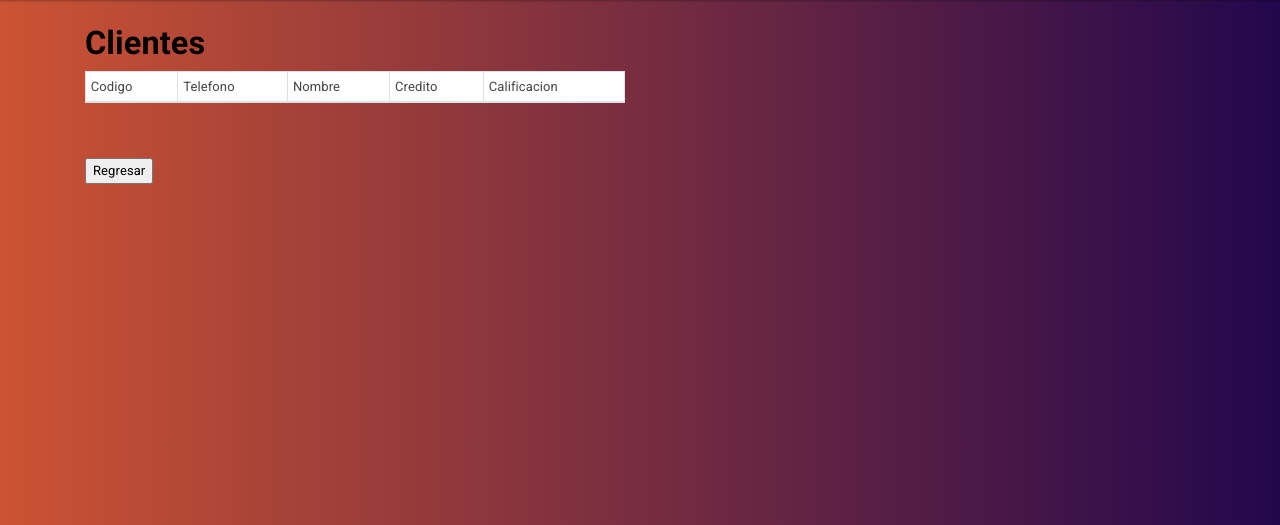
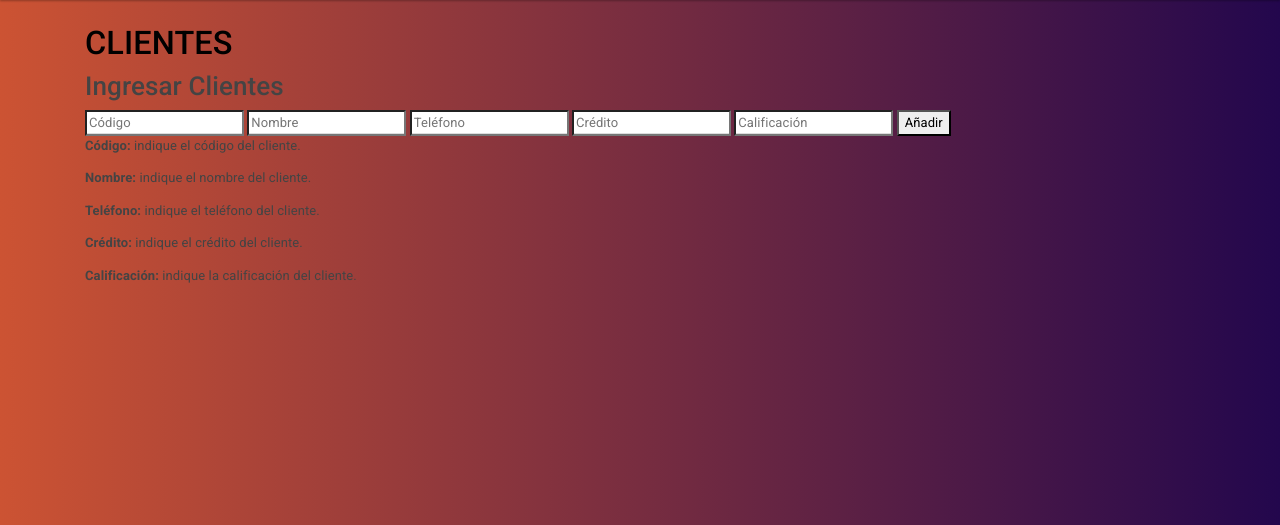
Before and after one commit to karou1182001/FinalBDGANT-V, a Flask app: page /clientes in a window 1280 px wide. Shown: the part 79-604 px from the top of the page. Run offline with Flask 2, Linux system fonts and the light colour scheme; parts of the project's set-up code (start-up, migrations or seed data) failed here and were passed over.

Commit message:
Update clientes.html

```diff
--- a/ganaderiaApp/templates/clientes.html
+++ b/ganaderiaApp/templates/clientes.html
@@ -1,37 +1,37 @@
 {% extends 'layout.html' %}
 
 {% block body %}
-<h1 style="color:rgb(0, 0, 0)"><b>Clientes</b></h1>
-    <div class="row">
-        <div class="col-md-6">
-            <table class="table table-striped table-bordered bg-white table-sm">
-                <thead>
-                    <tr>
-                        <td>Codigo</td>
-                        <td>Telefono</td>
-                        <td>Nombre</td>
-                        <td>Credito</td>
-                        <td>Calificacion</td>
-                    </tr>
-                </thead>
-                <tbody>
-                    {% for data in datos %}
-                    <tr>
-                        <td>{{data.0}}</td>
-                        <td>{{data.1}}</td>
-                        <td>{{data.2}}</td>
-                        <td>{{data.3}}</td>
-                        <td>{{data.4}}</td>
-                    </tr>
-                    {% endfor%}
-                </tbody>
-            </table>
 
+    <h1 style="color: black">CLIENTES</h1>
+    <h2>Ingresar Clientes</h2>
+    {% with messages = get_flashed_messages() %}
+    {% if messages %}
+    {% for message in messages %}
+        <div class="alert alert-success alert-dismissible fade show" role="alert">
+            {{message}}
+            <button type="button" class="btn-close" data-bs-dismiss="alert" aria-label="Close"></button>
+        </div>
+    {% endfor %}
+    {% endif %}
+    {% endwith %}
+    <div>
+        <form action="/añadir_cliente", method="POST">
+            <input type="text" name="cod", placeholder="Código">
+            <input type="text" name="nombre" placeholder="Nombre">
+            <input type="number" name="tel" placeholder="Teléfono">
+            <input type="number" name= "cre" step="0.01" placeholder="Crédito">
+            <input type="number" name="cal" placeholder="Calificación">
+            <button type="submit">
+                Añadir
+            </button>
+            <p><b>Código: </b> indique el código del cliente.</p>
+            <p><b>Nombre: </b> indique el nombre del cliente.</p>
+            <p><b>Teléfono: </b> indique el teléfono del cliente.</p>
+            <p><b>Crédito: </b> indique el crédito del cliente.</p>
+            <p><b>Calificación: </b> indique la calificación del cliente.</p>
             <br>
             <br>
-            <form action="http://localhost:3000/">
-                <input type="submit" value="Regresar">
-            </form>
-            </div>
+        </form>
     </div>
+
 {% endblock %}
```
